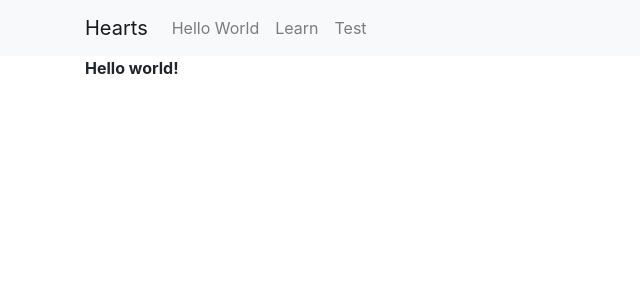
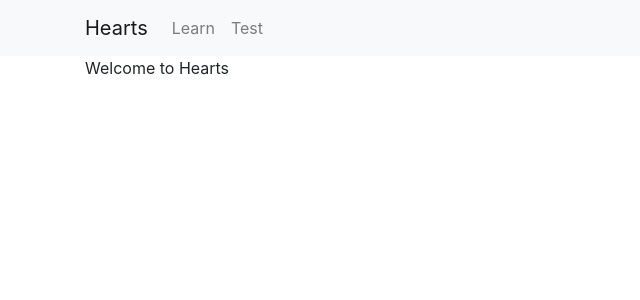
Before and after one commit to tykosc/Hearts, a Flask app: page / in a window 1280 px wide. Shown: the top 300 px of the page, without its empty margins (0-640 px from the left). Run offline with Flask 2, Linux system fonts and the light colour scheme; some libraries are stand-ins or nearby versions.

Commit message:
cleaned up navbar

```diff
--- a/templates/layout.html
+++ b/templates/layout.html
@@ -25,13 +25,12 @@
 
 <nav class="navbar navbar-expand-lg navbar-light bg-light">
   <div class="container">
-    <a class="navbar-brand" href="/hello">Hearts</a>
+    <a class="navbar-brand" href="/">Hearts</a>
     <button class="navbar-toggler" type="button" data-bs-toggle="collapse" data-bs-target="#navbarNavAltMarkup" aria-controls="navbarNavAltMarkup" aria-expanded="false" aria-label="Toggle navigation">
       <span class="navbar-toggler-icon"></span>
     </button>
     <div class="collapse navbar-collapse" id="navbarNavAltMarkup">
       <div class="navbar-nav">
-        <a class="nav-link" href="/">Hello World</a>
         <a class="nav-link" href="/learn">Learn</a>
         <a class="nav-link" href="/test">Test</a>
       </div>
--- a/templates/main_page.html
+++ b/templates/main_page.html
@@ -2,6 +2,6 @@
 
 {% block content %}
 
-<b>Hello world!</b>
+<div>Welcome to Hearts</div>
 
 {% endblock %}
```
